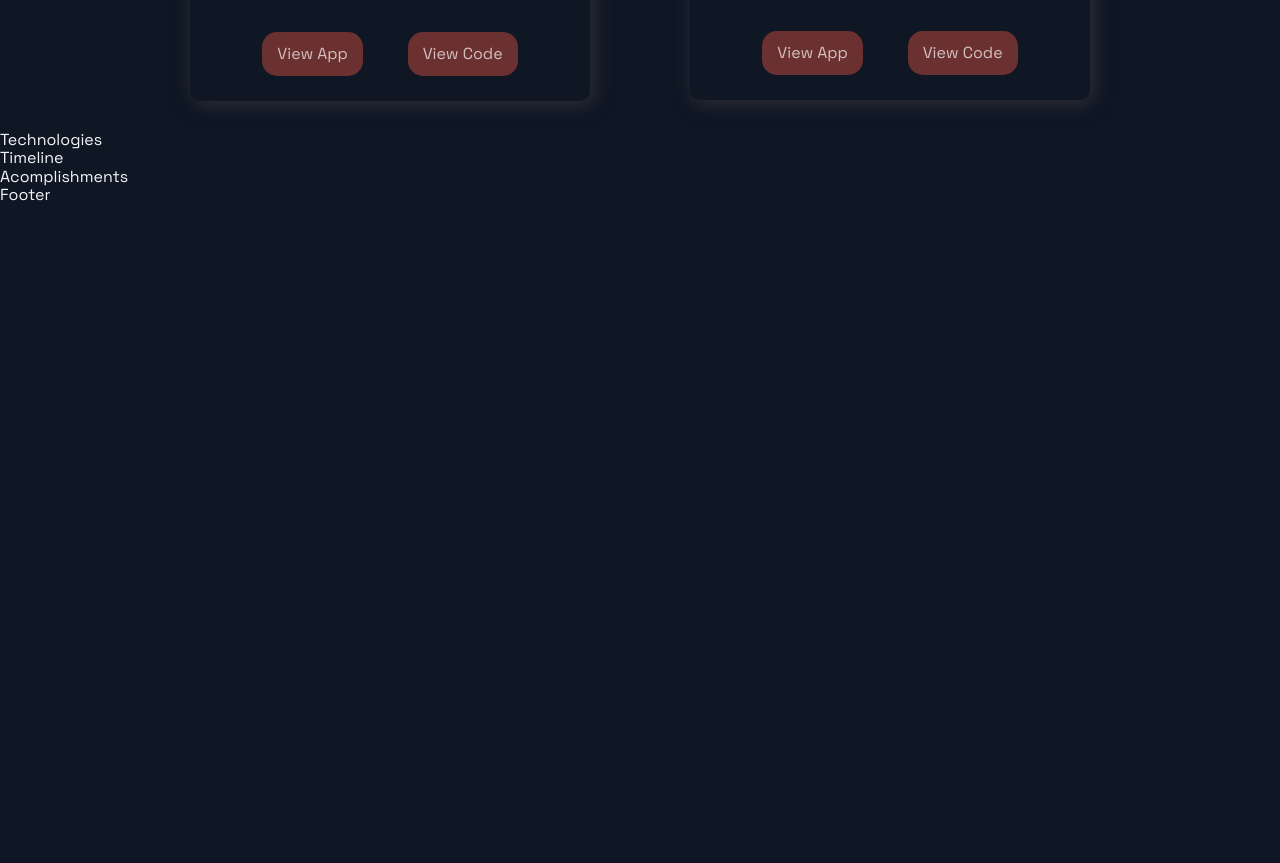
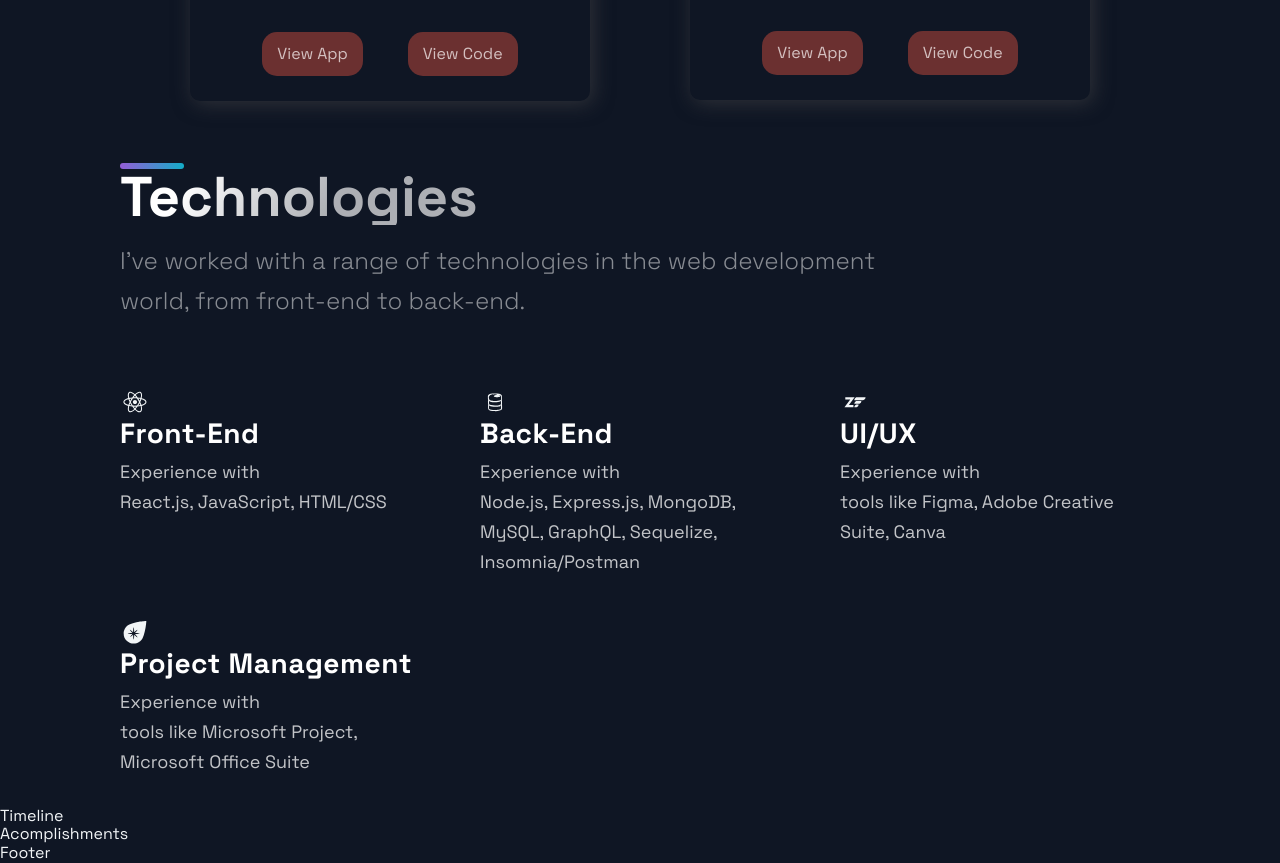
Before and after one commit to samlarson94/React-WebDev-Portfolio, a Next.js app: page / in a window 1280 px wide. Shown: the part 2240-3103 px from the top of the page. Before the commit the page ends 2445 px from the top, so only its background shows below. Built offline with nearby package versions, Linux system fonts and the light colour scheme.

Commit message:
Adding Technologies section

```diff
--- a/src/components/Technologies/Technologies.js
+++ b/src/components/Technologies/Technologies.js
@@ -1,12 +1,58 @@
 import React from 'react';
-import { DiFirebase, DiReact, DiZend } from 'react-icons/di';
+import { DiCompass, DiFirebase, DiReact, DiZend } from 'react-icons/di';
 import { Section, SectionDivider, SectionText, SectionTitle } from '../../styles/GlobalComponents';
 import { List, ListContainer, ListItem, ListParagraph, ListTitle } from './TechnologiesStyles';
 
 const Technologies = () =>  (
-  <div>
-    Technologies
-  </div>
+  <Section id="tech">
+    <SectionDivider />
+    <SectionTitle>Technologies</SectionTitle>
+    <SectionText>
+      I've worked with a range of technologies in the web development world, from front-end to back-end.
+    </SectionText>
+    <List>
+      <ListItem>
+        <DiReact size="3rem" />
+        <ListContainer>
+          <ListTitle>Front-End</ListTitle>
+          <ListParagraph>
+            Experience with <br />
+            React.js, JavaScript, HTML/CSS
+          </ListParagraph>
+        </ListContainer>
+      </ListItem>
+      <ListItem>
+        <DiFirebase size="3rem" />
+        <ListContainer>
+          <ListTitle>Back-End</ListTitle>
+          <ListParagraph>
+            Experience with <br />
+            Node.js, Express.js, MongoDB, MySQL, GraphQL, Sequelize, Insomnia/Postman
+          </ListParagraph>
+        </ListContainer>
+      </ListItem>
+      <ListItem>
+        <DiZend size="3rem" />
+        <ListContainer>
+          <ListTitle>UI/UX</ListTitle>
+          <ListParagraph>
+            Experience with <br />
+            tools like Figma, Adobe Creative Suite, Canva
+          </ListParagraph>
+        </ListContainer>
+      </ListItem>
+      <ListItem>
+        <DiCompass size="3rem" />
+        <ListContainer>
+          <ListTitle>Project Management</ListTitle>
+          <ListParagraph>
+            Experience with <br />
+            tools like Microsoft Project, Microsoft Office Suite
+          </ListParagraph>
+        </ListContainer>
+      </ListItem>
+    </List>
+    </Section>
 );
 
 export default Technologies;
```
